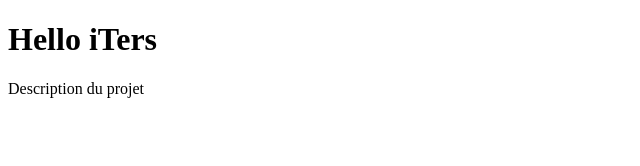
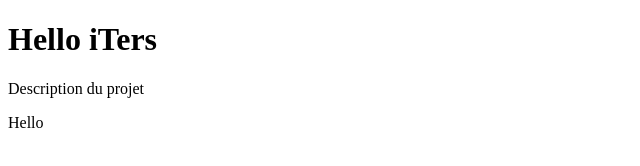
Before and after one commit to robertocastro/flow-demo, a plain HTML site: page index.html in a window 1280 px wide. Shown: the full height of the page, 0-640 px from the left. Drawn offline with Linux system fonts and the light colour scheme.

Commit message:
ajout p hello

```diff
--- a/index.html
+++ b/index.html
@@ -13,5 +13,11 @@
 
     <p>Description du projet</p>
 
+    <div>
+        <p>
+            Hello
+        </p>
+    </div>
+
 </body>
 </html>
```
